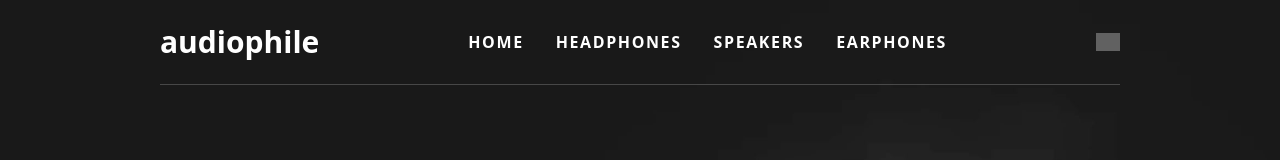
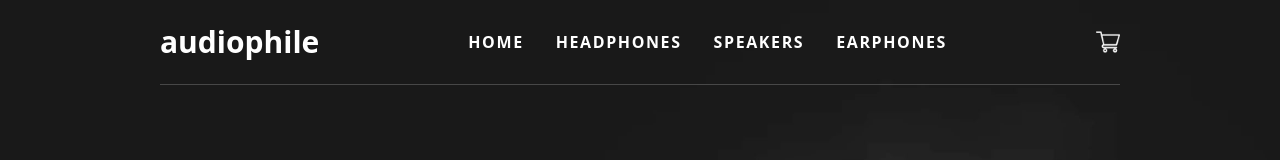
Before and after one commit to Adepoju044/Audiophile-e-commerce-website-fathiaadepoju, a React (Vite) app: page / in a window 1280 px wide. Shown: the top 160 px of the page. Built offline with nearby package versions, Linux system fonts and the light colour scheme; grey boxes are pictures that could not be loaded.

Commit message:
fix: update asset path for shopping cart image in Header component

```diff
--- a/src/components/Header.jsx
+++ b/src/components/Header.jsx
@@ -53,7 +53,7 @@ function Header() {
 
         <div className="relative cursor-pointer">
           <img
-            src="/assets/cart/shopping-cart.png"
+            src="src/public/assets/cart/shopping-cart.png"
             alt="cart"
             className="w-6 filter invert"
             onClick={() => setIsOpen((prev) => !prev)}
```
